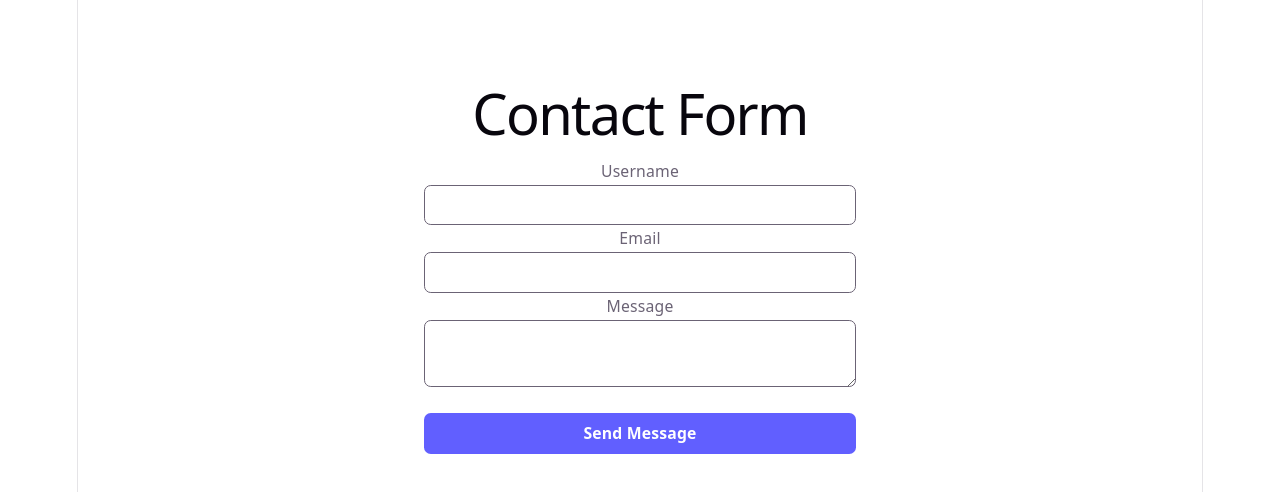
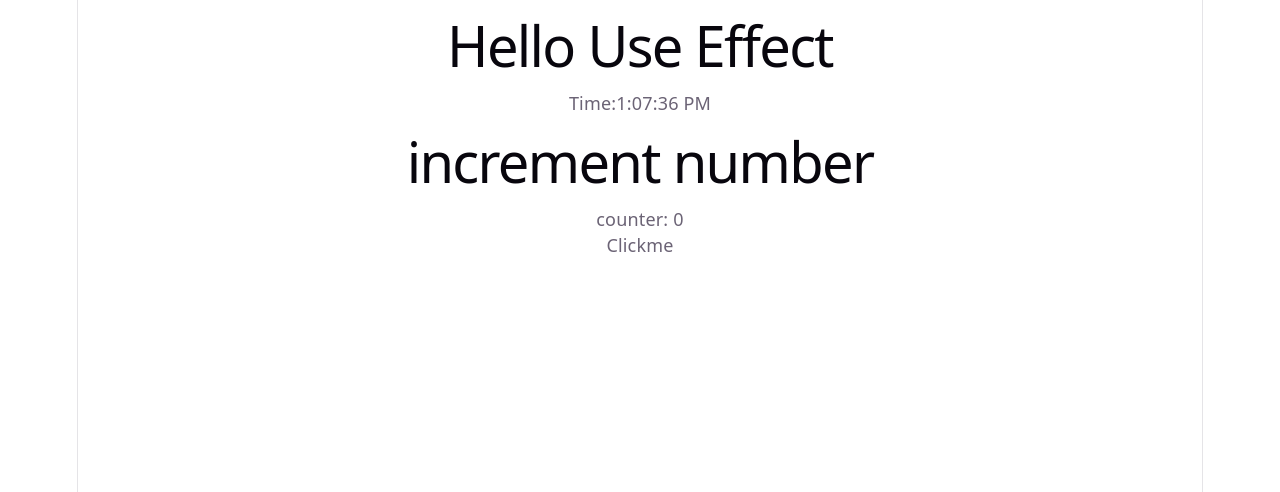
Before and after one commit to SandeepYadav-ai/React_Series, a React (Vite) app: page / in a window 1280 px wide. Shown: the top 492 px of the page. Built offline with nearby package versions, Linux system fonts and the light colour scheme.

Commit message:
useEffect

```diff
--- a/src/App.jsx
+++ b/src/App.jsx
@@ -7,6 +7,7 @@ import ShortCircuit from './components/ShortCircuit';
 import RegistrationForm from './components/RegistrationReact';
 import LoginForm from './components/LoginForm';
 import ContactForm from './components/ContactForm';
+import UseEffect from './components/hooks/UseEffect';
 
 function App(){
   // let [counter, setCounter] = useState(0)
@@ -47,8 +48,9 @@ function App(){
     <DerivedState />
     <ShortCircuit />
     <RegistrationForm />
-    <LoginForm /> */}
-    <ContactForm />
+    <LoginForm />
+    <ContactForm /> */}
+    <UseEffect />
     </>
   )
 }
--- /dev/null
+++ b/src/components/hooks/UseEffect.jsx
@@ -0,0 +1,27 @@
+import { useEffect, useState } from "react";
+
+const UseEffect = ()=> {
+    const [date, setDate] = useState("");
+    const [counter, setCounter] = useState(0)
+    useEffect(()=> {
+        setInterval(()=> {
+            const currentdate = new Date();
+            setDate(currentdate.toLocaleTimeString())
+            console.log(currentdate);
+        },1000);
+
+        console.log("counter",counter);
+
+    },[counter])
+
+    return(
+        <div>
+            <h1>Hello Use Effect </h1>
+            <p>Time:{date} </p>
+            <h1>increment number</h1>
+            <p>counter: {counter}</p>
+            <button onClick={()=> setCounter(counter + 1)}>Clickme</button>
+        </div>
+    );
+};
+export default UseEffect;
```
